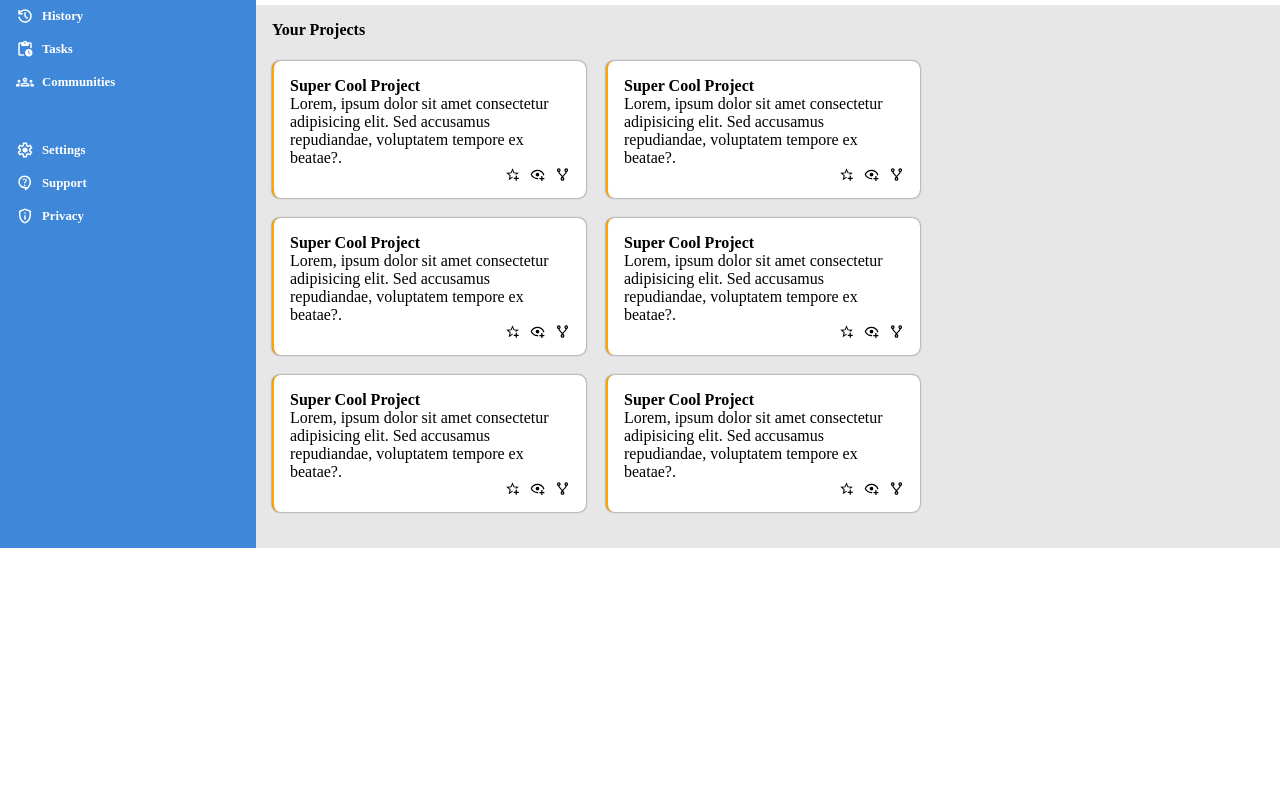
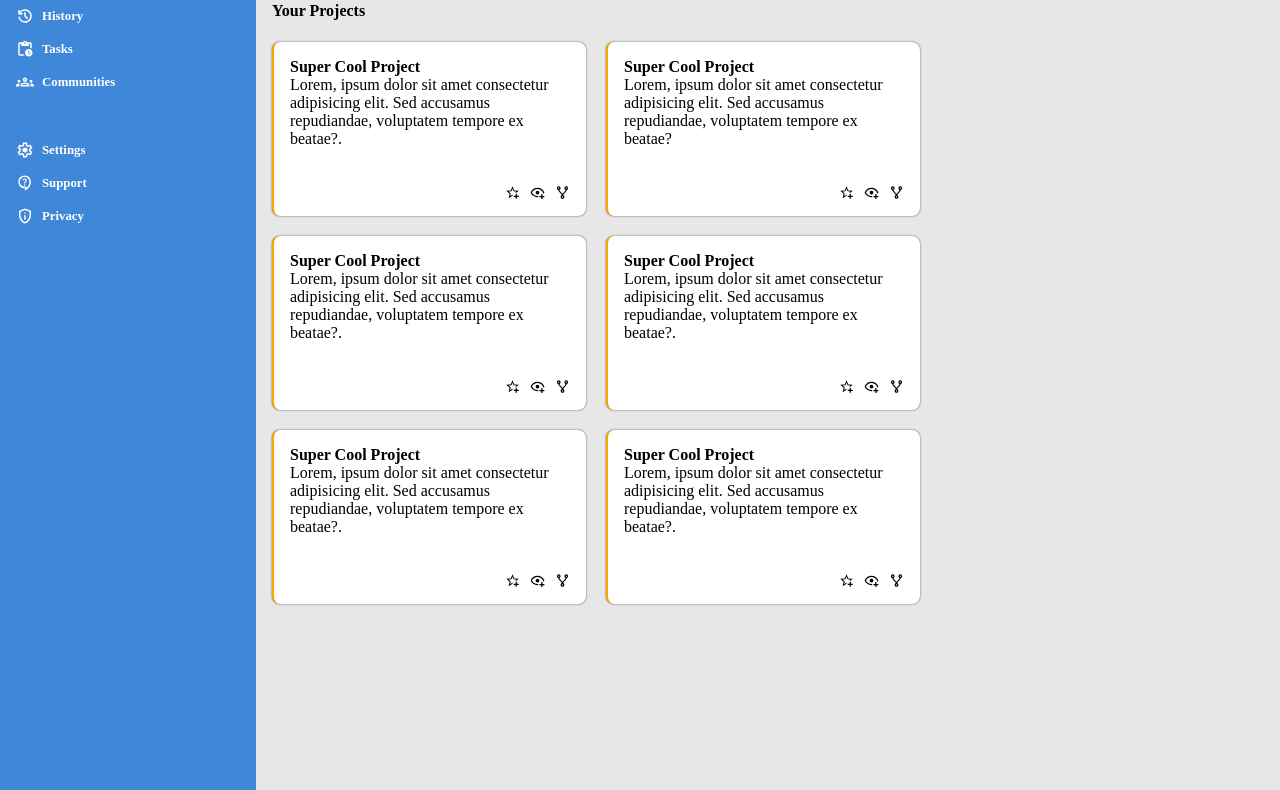
Before and after one commit to hu-maeruf/Admin-Dashboard, a plain HTML site: page index.html in a window 1280 px wide. Shown: the part 176-966 px from the top of the page. Before the commit the page ends 800 px from the top, so only its background shows below. Drawn offline with Linux system fonts and the light colour scheme; a web font is replaced by a local one.

Commit message:
Update layout of icons in the project

```diff
--- a/index.html
+++ b/index.html
@@ -103,7 +103,9 @@
       <div class="projects">
         <div class="title">Your Projects</div>
         <div class="box">
-          <span>Super Cool Project</span> Lorem, ipsum dolor sit amet consectetur adipisicing elit. Sed accusamus repudiandae, voluptatem tempore ex beatae?.
+          <div>
+            <span>Super Cool Project</span> Lorem, ipsum dolor sit amet consectetur adipisicing elit. Sed accusamus repudiandae, voluptatem tempore ex beatae?.
+          </div>
           <div class="icons">
             <svg class="star" xmlns="http://www.w3.org/2000/svg" viewBox="0 0 24 24"><path d="M5.8 21L7.4 14L2 9.2L9.2 8.6L12 2L14.8 8.6L22 9.2L18.8 12H18C17.3 12 16.6 12.1 15.9 12.4L18.1 10.5L13.7 10.1L12 6.1L10.3 10.1L5.9 10.5L9.2 13.4L8.2 17.7L12 15.4L12.5 15.7C12.3 16.2 12.1 16.8 12.1 17.3L5.8 21M17 14V17H14V19H17V22H19V19H22V17H19V14H17Z" />
             </svg>
@@ -112,7 +114,9 @@
           </div>
         </div>
         <div class="box">
-          <span>Super Cool Project</span> Lorem, ipsum dolor sit amet consectetur adipisicing elit. Sed accusamus repudiandae, voluptatem tempore ex beatae?.
+          <div>
+            <span>Super Cool Project</span> Lorem, ipsum dolor sit amet consectetur adipisicing elit. Sed accusamus repudiandae, voluptatem tempore ex beatae?
+          </div>
           <div class="icons">
             <svg class="star" xmlns="http://www.w3.org/2000/svg" viewBox="0 0 24 24"><path d="M5.8 21L7.4 14L2 9.2L9.2 8.6L12 2L14.8 8.6L22 9.2L18.8 12H18C17.3 12 16.6 12.1 15.9 12.4L18.1 10.5L13.7 10.1L12 6.1L10.3 10.1L5.9 10.5L9.2 13.4L8.2 17.7L12 15.4L12.5 15.7C12.3 16.2 12.1 16.8 12.1 17.3L5.8 21M17 14V17H14V19H17V22H19V19H22V17H19V14H17Z" />
             </svg>
@@ -121,7 +125,9 @@
           </div>
         </div>
         <div class="box">
-          <span>Super Cool Project</span> Lorem, ipsum dolor sit amet consectetur adipisicing elit. Sed accusamus repudiandae, voluptatem tempore ex beatae?.
+          <div>
+            <span>Super Cool Project</span> Lorem, ipsum dolor sit amet consectetur adipisicing elit. Sed accusamus repudiandae, voluptatem tempore ex beatae?.
+          </div>
           <div class="icons">
             <svg class="star" xmlns="http://www.w3.org/2000/svg" viewBox="0 0 24 24"><path d="M5.8 21L7.4 14L2 9.2L9.2 8.6L12 2L14.8 8.6L22 9.2L18.8 12H18C17.3 12 16.6 12.1 15.9 12.4L18.1 10.5L13.7 10.1L12 6.1L10.3 10.1L5.9 10.5L9.2 13.4L8.2 17.7L12 15.4L12.5 15.7C12.3 16.2 12.1 16.8 12.1 17.3L5.8 21M17 14V17H14V19H17V22H19V19H22V17H19V14H17Z" />
             </svg>
@@ -130,7 +136,9 @@
           </div>
         </div>
         <div class="box">
-          <span>Super Cool Project</span> Lorem, ipsum dolor sit amet consectetur adipisicing elit. Sed accusamus repudiandae, voluptatem tempore ex beatae?.
+          <div>
+            <span>Super Cool Project</span> Lorem, ipsum dolor sit amet consectetur adipisicing elit. Sed accusamus repudiandae, voluptatem tempore ex beatae?.
+          </div>
           <div class="icons">
             <svg class="star" xmlns="http://www.w3.org/2000/svg" viewBox="0 0 24 24"><path d="M5.8 21L7.4 14L2 9.2L9.2 8.6L12 2L14.8 8.6L22 9.2L18.8 12H18C17.3 12 16.6 12.1 15.9 12.4L18.1 10.5L13.7 10.1L12 6.1L10.3 10.1L5.9 10.5L9.2 13.4L8.2 17.7L12 15.4L12.5 15.7C12.3 16.2 12.1 16.8 12.1 17.3L5.8 21M17 14V17H14V19H17V22H19V19H22V17H19V14H17Z" />
             </svg>
@@ -139,7 +147,9 @@
           </div>
         </div>
         <div class="box">
-          <span>Super Cool Project</span> Lorem, ipsum dolor sit amet consectetur adipisicing elit. Sed accusamus repudiandae, voluptatem tempore ex beatae?.
+          <div>
+            <span>Super Cool Project</span> Lorem, ipsum dolor sit amet consectetur adipisicing elit. Sed accusamus repudiandae, voluptatem tempore ex beatae?.
+          </div>
           <div class="icons">
             <svg class="star" xmlns="http://www.w3.org/2000/svg" viewBox="0 0 24 24"><path d="M5.8 21L7.4 14L2 9.2L9.2 8.6L12 2L14.8 8.6L22 9.2L18.8 12H18C17.3 12 16.6 12.1 15.9 12.4L18.1 10.5L13.7 10.1L12 6.1L10.3 10.1L5.9 10.5L9.2 13.4L8.2 17.7L12 15.4L12.5 15.7C12.3 16.2 12.1 16.8 12.1 17.3L5.8 21M17 14V17H14V19H17V22H19V19H22V17H19V14H17Z" />
             </svg>
@@ -148,7 +158,9 @@
           </div>
         </div>
         <div class="box">
-          <span>Super Cool Project</span> Lorem, ipsum dolor sit amet consectetur adipisicing elit. Sed accusamus repudiandae, voluptatem tempore ex beatae?.
+          <div>
+            <span>Super Cool Project</span> Lorem, ipsum dolor sit amet consectetur adipisicing elit. Sed accusamus repudiandae, voluptatem tempore ex beatae?.
+          </div>
           <div class="icons">
             <svg class="star" xmlns="http://www.w3.org/2000/svg" viewBox="0 0 24 24"><path d="M5.8 21L7.4 14L2 9.2L9.2 8.6L12 2L14.8 8.6L22 9.2L18.8 12H18C17.3 12 16.6 12.1 15.9 12.4L18.1 10.5L13.7 10.1L12 6.1L10.3 10.1L5.9 10.5L9.2 13.4L8.2 17.7L12 15.4L12.5 15.7C12.3 16.2 12.1 16.8 12.1 17.3L5.8 21M17 14V17H14V19H17V22H19V19H22V17H19V14H17Z" />
             </svg>
--- a/style.css
+++ b/style.css
@@ -10,7 +10,7 @@
 .container {
   display: grid;
   grid-template-columns: 1fr 4fr;
-  grid-template-rows: 1fr 3fr;
+  grid-template-rows: 1fr 5fr;
 }
 
 /* Header */
@@ -18,7 +18,6 @@
   padding-top: 1em;
   display: grid;
   grid-column: 2;
-  box-shadow: 0px 1px 1px rgba(0, 0, 0, 0.2);
   padding-bottom: 1em;
 }
 .flex-container {
@@ -143,6 +142,7 @@ input:focus {
   box-shadow: 0px 0px 2px rgba(0, 0, 0, .7);
   border-radius: 8px;
   padding: 1em;
+  position: relative;
 }
 .star,
 .eye,
@@ -150,6 +150,9 @@ input:focus {
   width: 15px;
 }
 .icons {
+  position: absolute;
+  bottom: 1em;
+  right: 1em;
   display: flex;
   justify-content: flex-end;
   gap: 10px;
```
